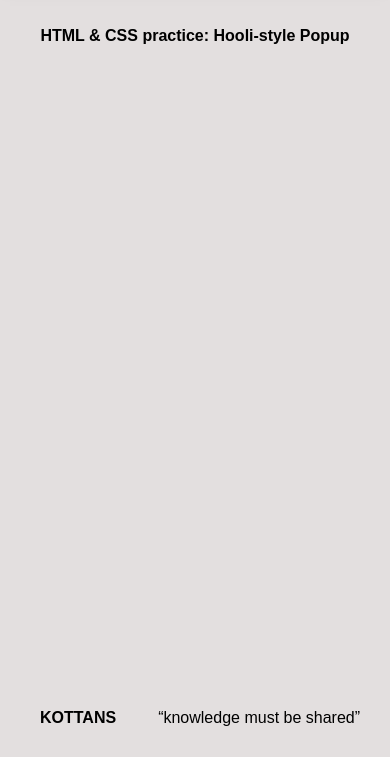
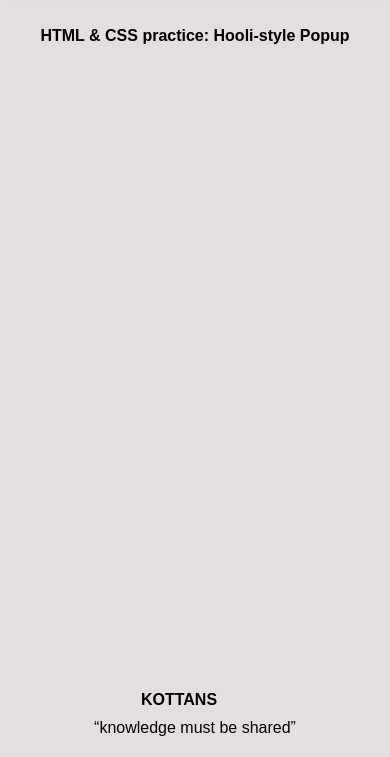
Before and after one commit to LiliaBilous/kottans-popup-practice, a plain HTML site: page index.html in a window 390 px wide. Shown: the part 87-844 px from the top of the page. Drawn offline with Linux system fonts and the light colour scheme; a web font is replaced by a local one.

Commit message:
edited tegs

```diff
--- a/css/style.css
+++ b/css/style.css
@@ -86,7 +86,6 @@ body {
     height: 3.6rem;
     object-fit: contain;
 }
-
 .popup-menu {
     display: none;
     position: absolute;
@@ -122,9 +121,6 @@ body {
 .nav-popup-more-input:checked ~ .more-button-container {
     display: block;
 }
-/* .nav-popup-more-input:checked ~ .nav-popup-more-label {
-    display: none;
-} приховує кнопку MORE*/
 .popup-menu-link,
 .more-popup-link {
     display: flex;
@@ -184,7 +180,6 @@ body {
     font-weight: bold;
     font-size: 1.8em;
     margin: 40px 0px;
-
 }
 /* footer */
 .footer {
@@ -288,17 +283,14 @@ body {
         text-align: center;
         font-size: 1em;
     }
-
     .nav-item {
         margin: 0 0.1rem;
     }
-
     .nav-link {
         font-size: 1em;
         padding: 0.2rem;
     }
-
-    .footer-container {
+    .footer {
         flex-direction: column;
         font-size: 1em;
     }
--- a/index.html
+++ b/index.html
@@ -9,7 +9,7 @@
     <title>Holi pop-up</title>
 </head>
 <body>
-    <section class="wrapper">
+    <div class="wrapper">
         <header class="header">
             <div class="logo">
                 <img src="img/hooli-icon.png" alt="hooli-icon" class="hooli-icon">
@@ -140,6 +140,6 @@
                 <q>Knowledge must be shared</q>
             </div>
         </footer>
-    </main>
+    </div>
 </body>
 </html>
```
